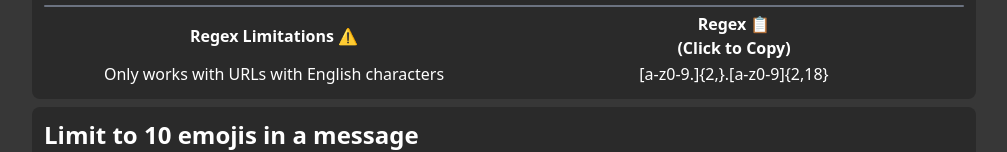
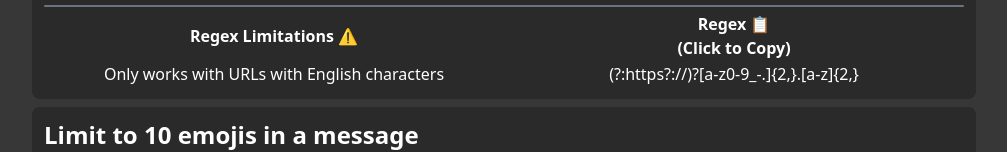
Before and after one commit to TechGeekGamer/discordregex.xyz, a Next.js app: page / in a window 1280 px wide. Shown: the part 197-349 px from the top of the page, without its empty margins (136-1143 px from the left). Built offline with nearby package versions, Linux system fonts and the light colour scheme.

Commit message:
Changed link regex, no longer blocks decimals
The old regex could block decimal numbers above 10 and at least two decimal places such as 'nitro costs $12.49 in australia.'

```diff
--- a/src/regexes.ts
+++ b/src/regexes.ts
@@ -16,7 +16,7 @@ export const regexEntries: RegexEntry[] = [
         author_website_url: "https://discord.gg/4CSc9E5uQy",
         description: "Detect 99% of links, including non-clickable links",
         limitations: "Only works with URLs with English characters",
-        regex: "[a-z0-9\.]{2,}\.[a-z0-9]{2,18}"
+        regex: "(?:https?://)?[a-z0-9_\-\.]{2,}\.[a-z]{2,}"
     },
     {
         author_discord_tag: "TreeBen77#9066",
```
